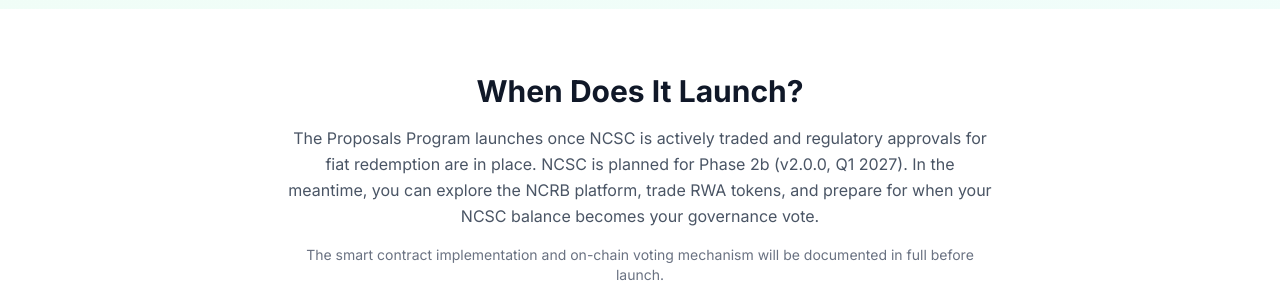
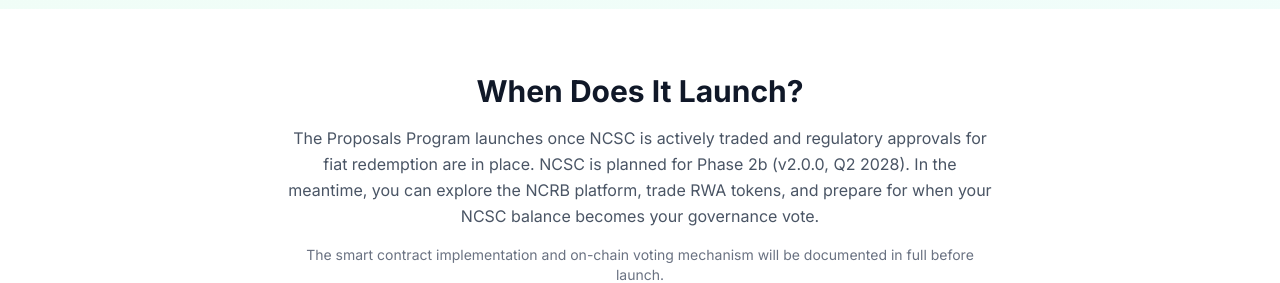
Before and after one commit to Natutal-Capital-ReBank/ncrb-website, a Next.js app: page /proposals in a window 1280 px wide. Shown: the part 3100-3383 px from the top of the page. Built offline with nearby package versions, Linux system fonts and the light colour scheme; no server answers.

Commit message:
change stablecoin timeline

```diff
--- a/app/proposals/page.tsx
+++ b/app/proposals/page.tsx
@@ -251,7 +251,7 @@ export default function ProposalsPage() {
           </h2>
           <p className="text-gray-600 mb-4 leading-relaxed">
             The Proposals Program launches once NCSC is actively traded and regulatory approvals
-            for fiat redemption are in place. NCSC is planned for Phase 2b (v2.0.0, Q1 2027).
+            for fiat redemption are in place. NCSC is planned for Phase 2b (v2.0.0, Q2 2028).
             In the meantime, you can explore the NCRB platform, trade RWA tokens, and prepare
             for when your NCSC balance becomes your governance vote.
           </p>
--- a/app/stablecoin/page.tsx
+++ b/app/stablecoin/page.tsx
@@ -55,7 +55,7 @@ export default function StablecoinPage() {
         <div className="max-w-7xl mx-auto px-4 sm:px-6 lg:px-8 text-center">
           <div className="inline-block mb-6">
             <span className="bg-teal-100 text-teal-800 text-sm font-semibold px-4 py-2 rounded-full">
-              Phase 2b — Q1 2027
+              Phase 2b — Q2 2028
             </span>
           </div>
           <h1 className="text-4xl md:text-6xl font-bold text-white mb-6">
```
